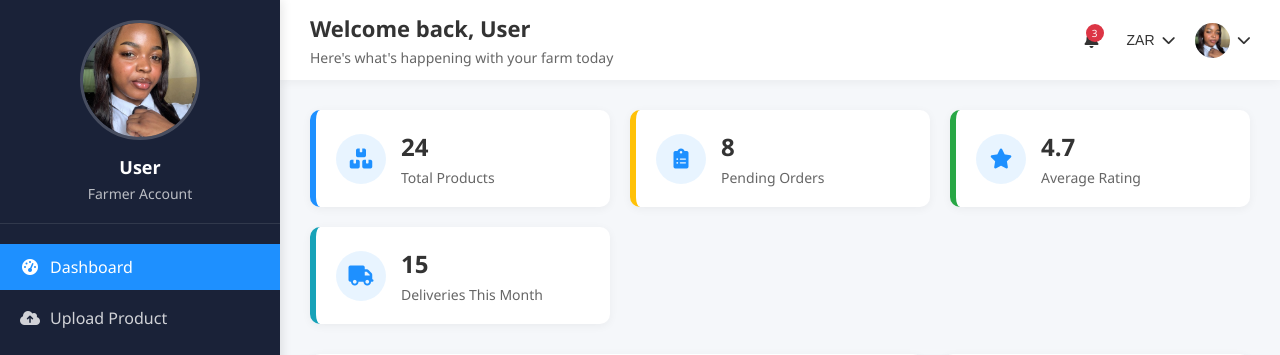
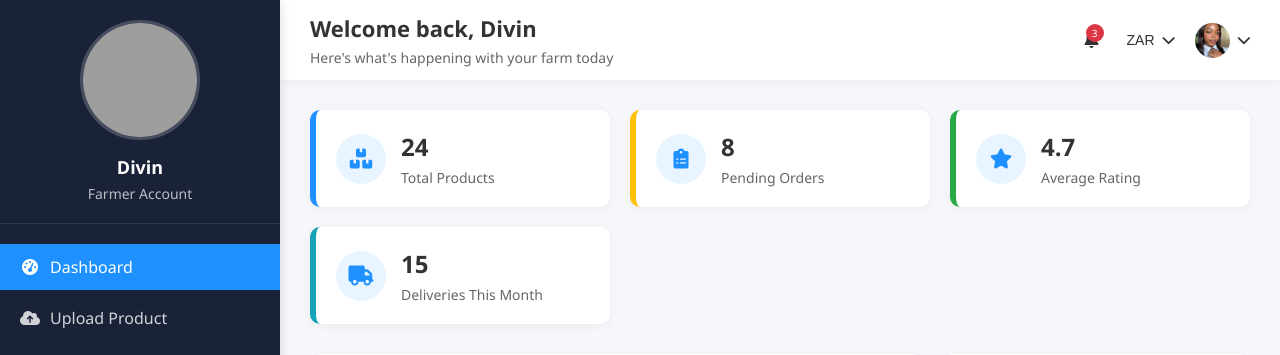
Before and after one commit to HealTech-Trio/AgriMarket, a PHP site: page /AgriMarket/frontend/templates/dashboard/farmer.php in a window 1280 px wide. Shown: the top 355 px of the page. Run offline with PHP 8.4, Linux system fonts and the light colour scheme; grey boxes are pictures that could not be loaded.

Commit message:
Update farmer.php

```diff
--- a/frontend/templates/dashboard/farmer.php
+++ b/frontend/templates/dashboard/farmer.php
@@ -23,10 +23,10 @@
             <div class="sidebar-header">
                 <div class="profile">
                     <div class="profile-image">
-                        <img src="../../assets/images/josh.jpg" alt="Farmer Profile">
+                        <img src="../../assets/images/divine.jpeg" alt="Farmer Profile">
                     </div>
                     <div class="profile-info">
-                        <h3 class="user-name">User</h3>
+                        <h3 class="user-name">Divin</h3>
                         <p>Farmer Account</p>
                     </div>
                 </div>
@@ -91,7 +91,7 @@
             <!-- Fixed Header -->
             <header class="main-header">
                 <div class="header-left">
-                    <h1>Welcome back, <span class="user-name">User</span></h1>
+                    <h1>Welcome back, <span class="user-name">Divin</span></h1>
                     <p>Here's what's happening with your farm today</p>
                 </div>
 
@@ -920,7 +920,7 @@
                                     <img src="../../assets/images/josh.jpg" alt="Profile">
                                     <button class="edit-avatar"><i class="fas fa-camera"></i></button>
                                 </div>
-                                <h3 class="user-name">User</h3>
+                                <h3 class="user-name">Divin</h3>
                                 <p>Farmer Account</p>
                                 <div class="profile-stats">
                                     <div class="stat-item">
@@ -951,7 +951,7 @@
                                     <div class="form-row">
                                         <div class="form-group">
                                             <label for="first-name">First Name</label>
-                                            <input type="text" id="first-name" value="Thando">
+                                            <input type="text" id="first-name" value="Divin">
                                         </div>
                                         <div class="form-group">
                                             <label for="last-name">Last Name</label>
@@ -961,7 +961,7 @@
 
                                     <div class="form-group">
                                         <label for="email">Email Address</label>
-                                        <input type="email" id="email" value="thando@example.com">
+                                        <input type="email" id="email" value="divindaniel58@gmail@gmail.com">
                                     </div>
 
                                     <div class="form-group">
@@ -1050,7 +1050,7 @@
 
                                     <div class="form-group">
                                         <label for="account-name">Account Name</label>
-                                        <input type="text" id="account-name" value="Thando Nkosi">
+                                        <input type="text" id="account-name" value="Divin Mathem's">
                                     </div>
 
                                     <div class="form-group">
```
